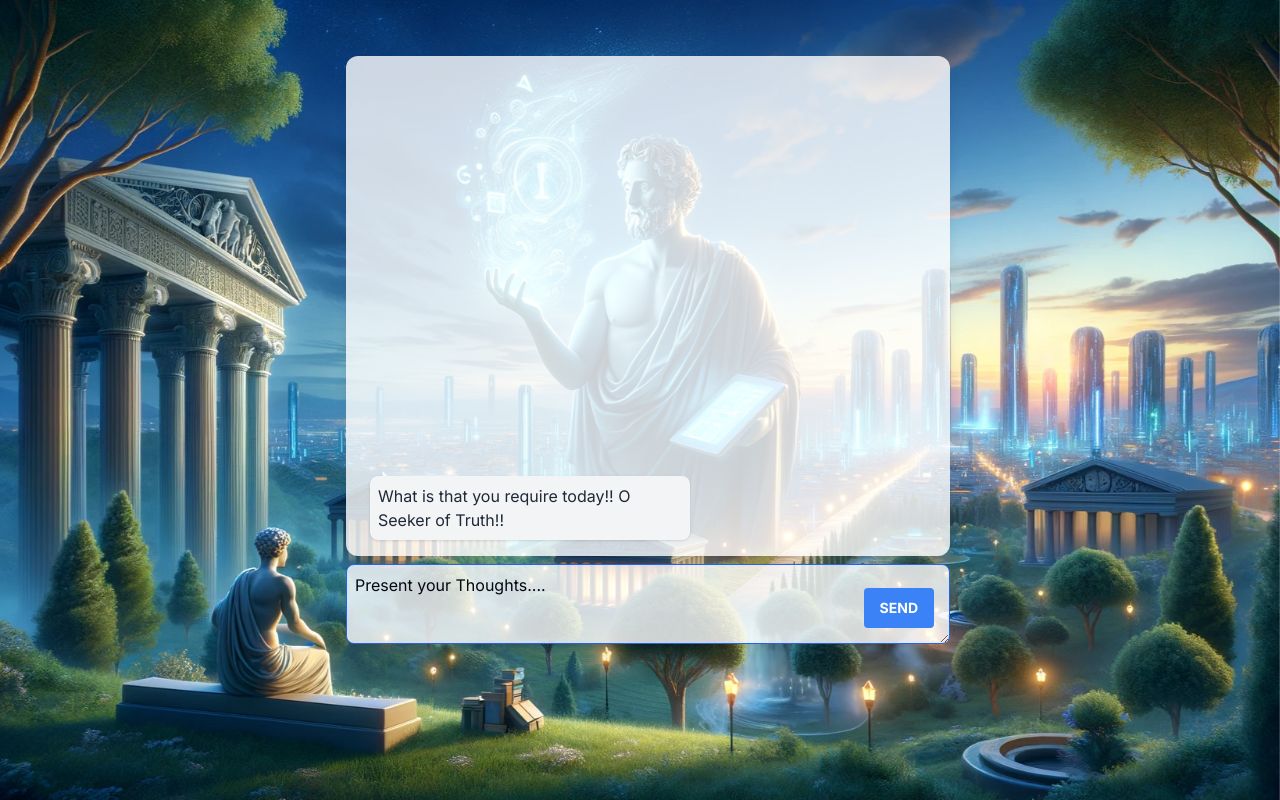
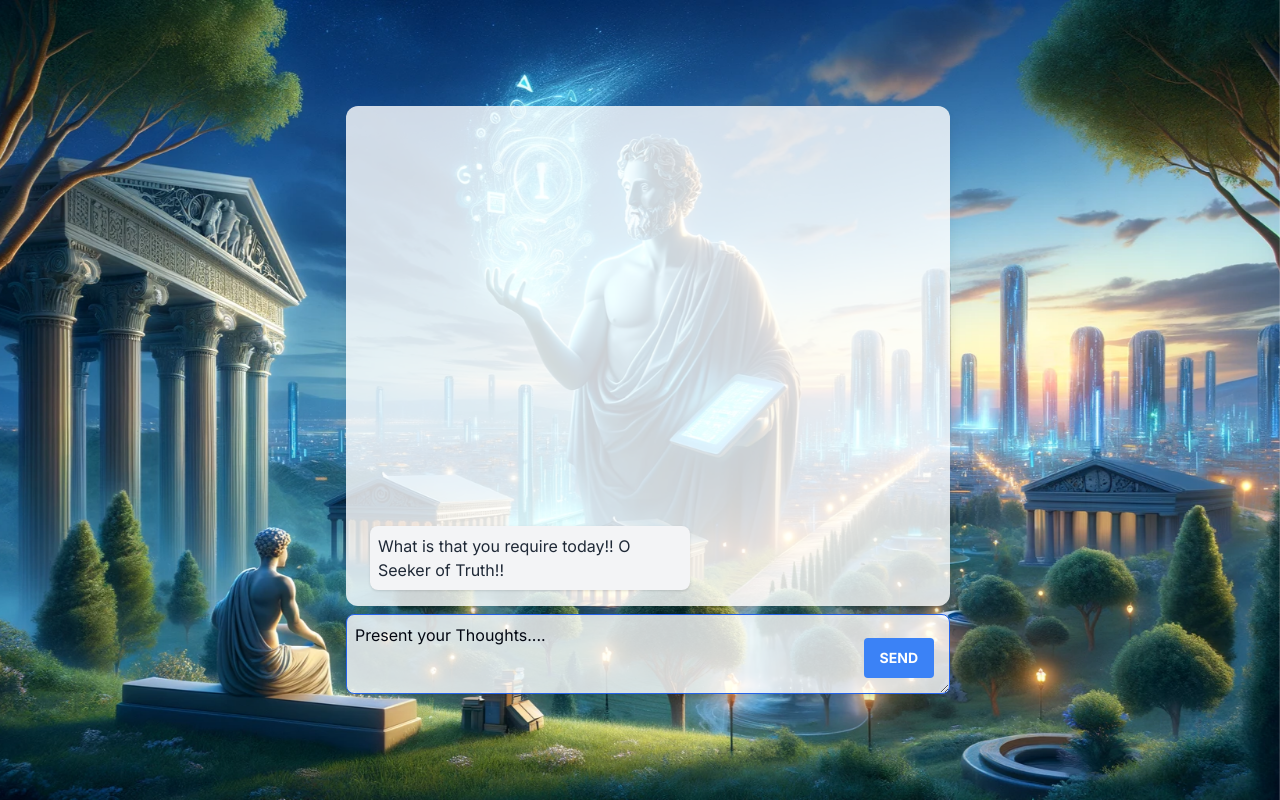
Before and after one commit to kanwarSINGH03/AI_Philosopher, a Next.js app: page / in a window 1280 px wide. Built offline with nearby package versions, Linux system fonts and the light colour scheme.

Commit message:
Positioning

```diff
--- a/src/app/page.tsx
+++ b/src/app/page.tsx
@@ -2,7 +2,7 @@ import Chat from "@/components/Chat";
 export default function Home() {
   return (
     <main className="min-w-screen min-h-screen bg-fixed bg-[url('../../public/philo.webp')] bg-cover bg-center flex flex-col">
-      <div className={"flex items-stretch mx-auto w-full max-w-[700px]"}>
+      <div className={"flex items-stretch mx-auto w-full max-w-[700px] my-auto"}>
         <Chat />
       </div>
     </main>
```
